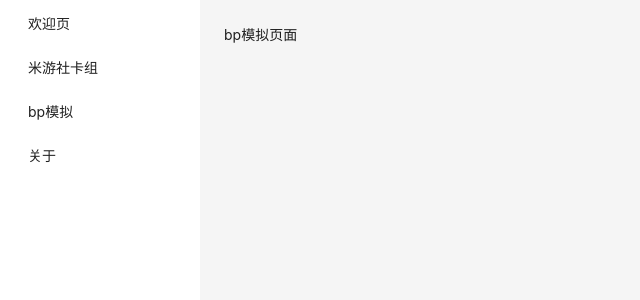
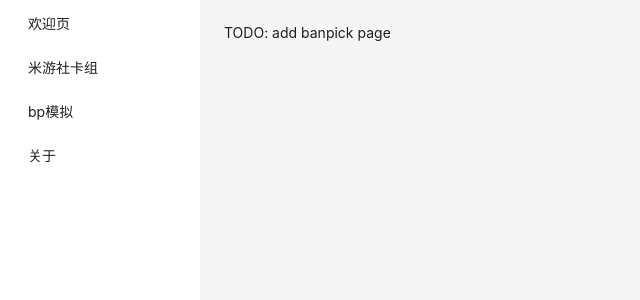
Before and after one commit to RadiumLS/7shengzhaohuan-web, a React (Create React App) app: page /bp in a window 1280 px wide. Shown: the top 300 px of the page, without its empty margins (0-640 px from the left). Built offline with nearby package versions, Linux system fonts and the light colour scheme.

Commit message:
add Banpick page file

```diff
--- a/src/MyRouter.tsx
+++ b/src/MyRouter.tsx
@@ -6,6 +6,7 @@ import {
 import Wellcom from "./pages/Welcom";
 import About from "./pages/About";
 import { MiyousheDeck } from "./pages/MiyousheDeck";
+import { Banpick } from "./pages/Banpick";
 
 const routerMap = {
   wellcom: {
@@ -26,7 +27,7 @@ const routerMap = {
   },
   bp: {
     path: '/bp',
-    element: <span>bp模拟页面</span>,
+    element: <Banpick/>
   },
   tweak: {
     path: '/xx',
--- /dev/null
+++ b/src/pages/Banpick.tsx
@@ -0,0 +1,12 @@
+// bp模拟页
+import '../styles/deck.css';
+
+function Banpick() {
+  return <>
+    TODO: add banpick page
+  </>
+}
+
+export {
+  Banpick
+};
```
